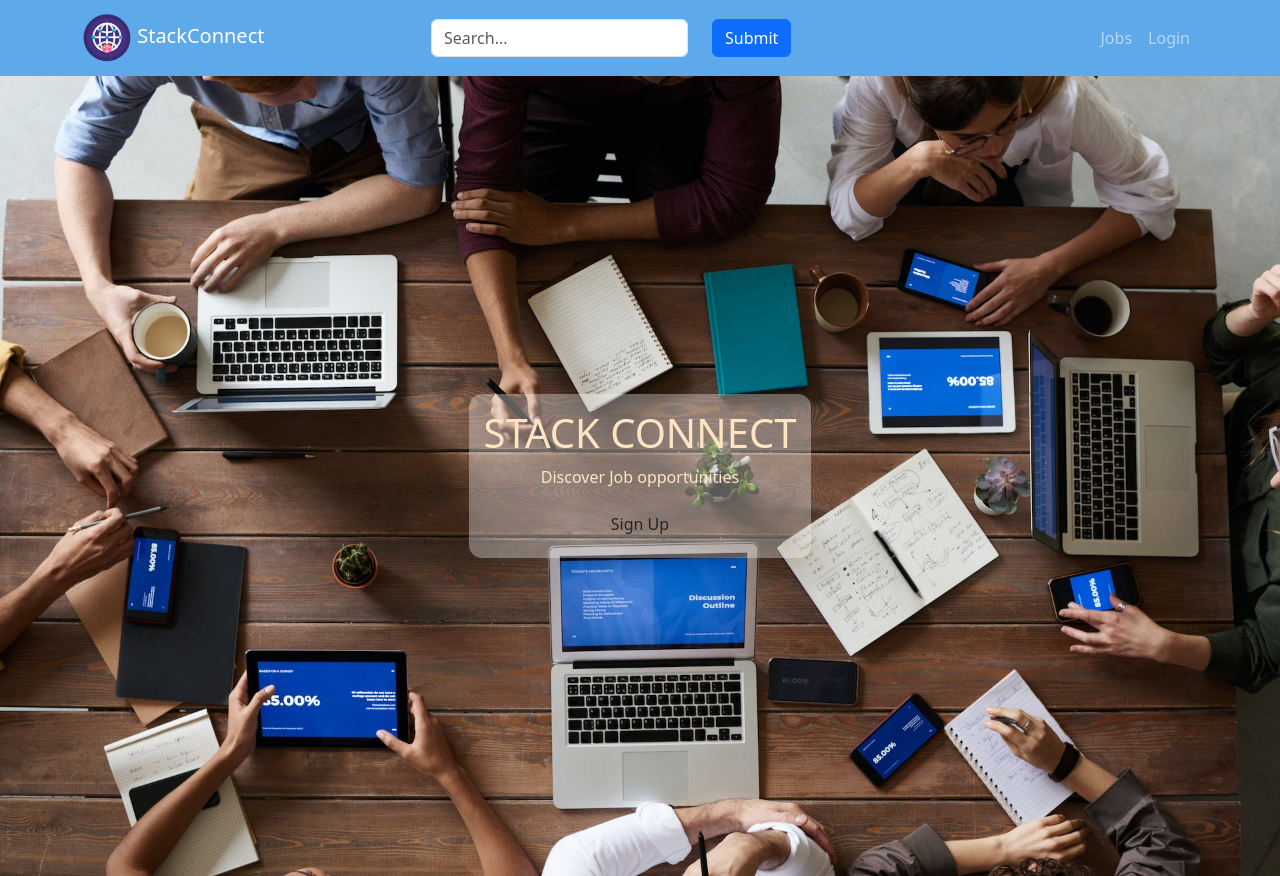
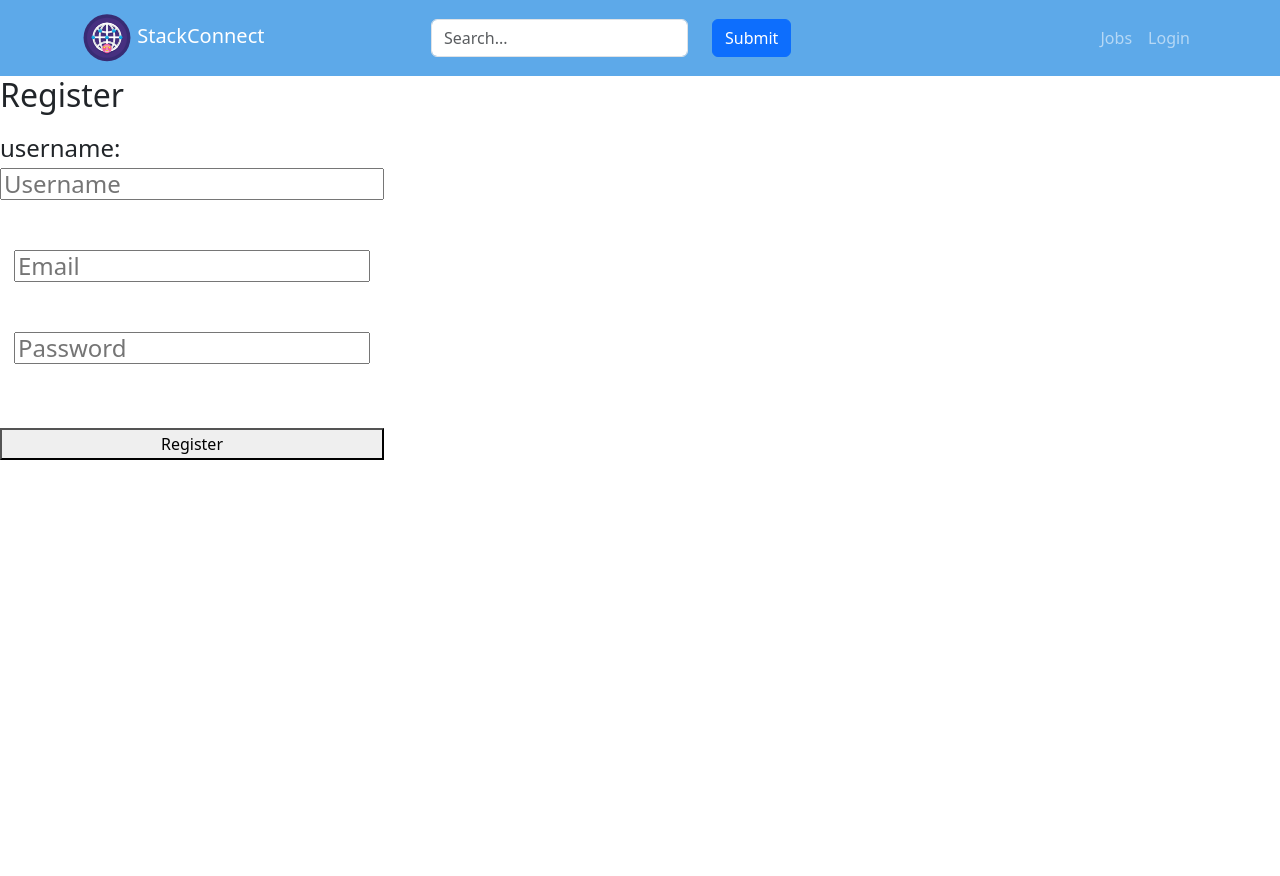
Before and after one commit to Group-6-Software-Development/StackConnect, a React (Create React App) app in the folder sprint_2/stack-connect/: page /register in a window 1280 px wide. After the commit the page ends 800 px from the top, so only its background shows below. Built offline with nearby package versions, Linux system fonts and the light colour scheme.

Commit message:
Created RPage SPage, css files for Edited APP.js

```diff
--- a/sprint_2/stack-connect/src/App.js
+++ b/sprint_2/stack-connect/src/App.js
@@ -1,11 +1,20 @@
 import "./App.css";
 import Navbar from "./components/bNavbar";
 import Hero from "./components/Hero";
+import RegisterPage from "./components/RegisterPage";
+import React from "react";
+import { BrowserRouter as Router, Route, Routes } from "react-router-dom";
+
 function App() {
   return (
     <div className="App">
+      <Router>
       <Navbar/>
-      <Hero/>
+      <Routes>
+      <Route path="/" element={<Hero />} />
+        <Route path="/register" element={<RegisterPage/>} />
+      </Routes>
+      </Router>
     </div>
   );
 }
--- /dev/null
+++ b/sprint_2/stack-connect/src/components/RegisterPage.js
@@ -0,0 +1,78 @@
+import React from 'react';
+import { useState } from 'react';
+import './styles/RegisterPage.css';
+
+const RegisterPage = () => {
+    const [formData, setFormData] = useState({
+        username: '',
+        email: '',
+        password: '',
+    });
+
+    const handleChange = (event) => {
+        setFormData({
+            ...formData,
+            [event.target.name]: event.target.value,
+        });
+    };
+
+    const handleSubmit = (event) => {
+        event.preventDefault();
+        console.log('Registration data:', formData);
+        setFormData({
+            username: '',
+            email: '',
+            password: '',
+        });
+    };
+
+    return (
+        <div className="register-page">
+            <div className="register-header">
+            <h2 className="register-title">Register</h2>
+            <form className="register-form" onSubmit = {handleSubmit}>
+                <label className="register-label">
+                    username:
+                    <input
+                    type="text"
+                    name="username"
+                    placeholder="Username"
+                    value={formData.username}
+                    onChange={handleChange}
+                    className="register-input"
+                    required
+                    />
+                </label>
+                <br/>
+                <label className="register-label">
+                    <input
+                    type="text"
+                    name="email"
+                    placeholder="Email"
+                    value={formData.email}
+                    onChange={handleChange}
+                    className="register-input"
+                    required
+                    />
+                </label>
+                <br/>
+                <label className="register-label">
+                    <input
+                    type="password"
+                    name="password"
+                    placeholder="Password"
+                    value={formData.password}
+                    onChange={handleChange}
+                    className="register-input"
+                    required
+                    />
+                </label>
+                <br/>
+                <button type="submit" className="register-button">Register</button>
+            </form>
+        </div>
+    </div>
+    );
+};
+
+export default RegisterPage;
--- /dev/null
+++ b/sprint_2/stack-connect/src/components/styles/RegisterPage.css
@@ -0,0 +1,45 @@
+/* Register.css file */
+
+.register-container {
+  display: flex;
+  flex-direction: column;
+  align-items: center;
+  justify-content: center;
+  height: 100vh;
+}
+
+.register-title {
+  font-size: 2rem;
+  margin-bottom: 1rem;
+}
+
+.register-form {
+  display: flex;
+  flex-direction: column;
+  align-items: center;
+  justify-content: center;
+  width: 30%;
+}
+
+.register-label {
+  font-size: 1.5rem;
+  margin-bottom: 0.5rem;
+}
+
+.register-input {
+  width: 100%;
+  height: 2rem;
+  margin-bottom: 1rem;
+}
+
+.register-button {
+  width: 100%;
+  height: 2rem;
+  margin-top: 1rem;
+  margin-bottom: 1rem;
+}
+
+.register-button:hover {
+  background-color: #f5f5f5;
+  color: #000;
+}
```
Also changed, not shown: sprint_2/stack-connect/src/components/SignInPage.js (added), sprint_2/stack-connect/src/components/styles/SignInPage.css (added).
